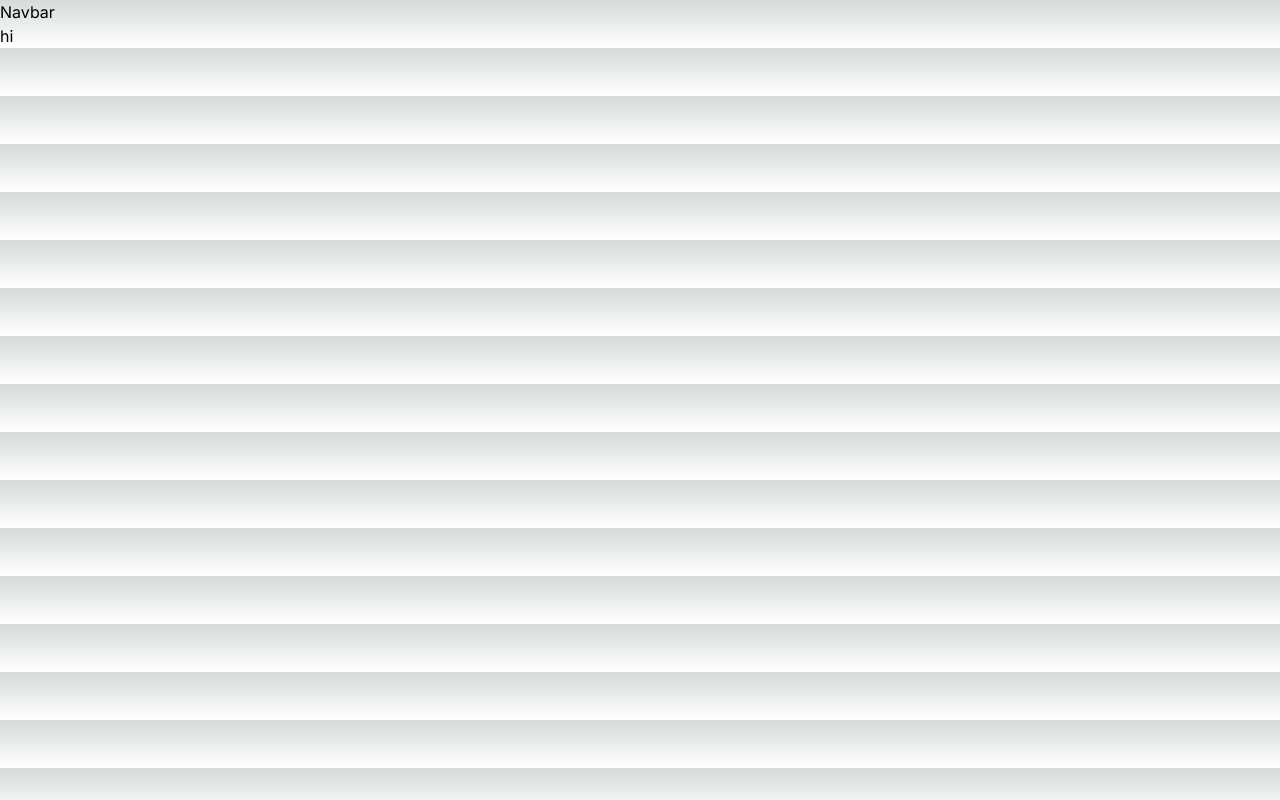
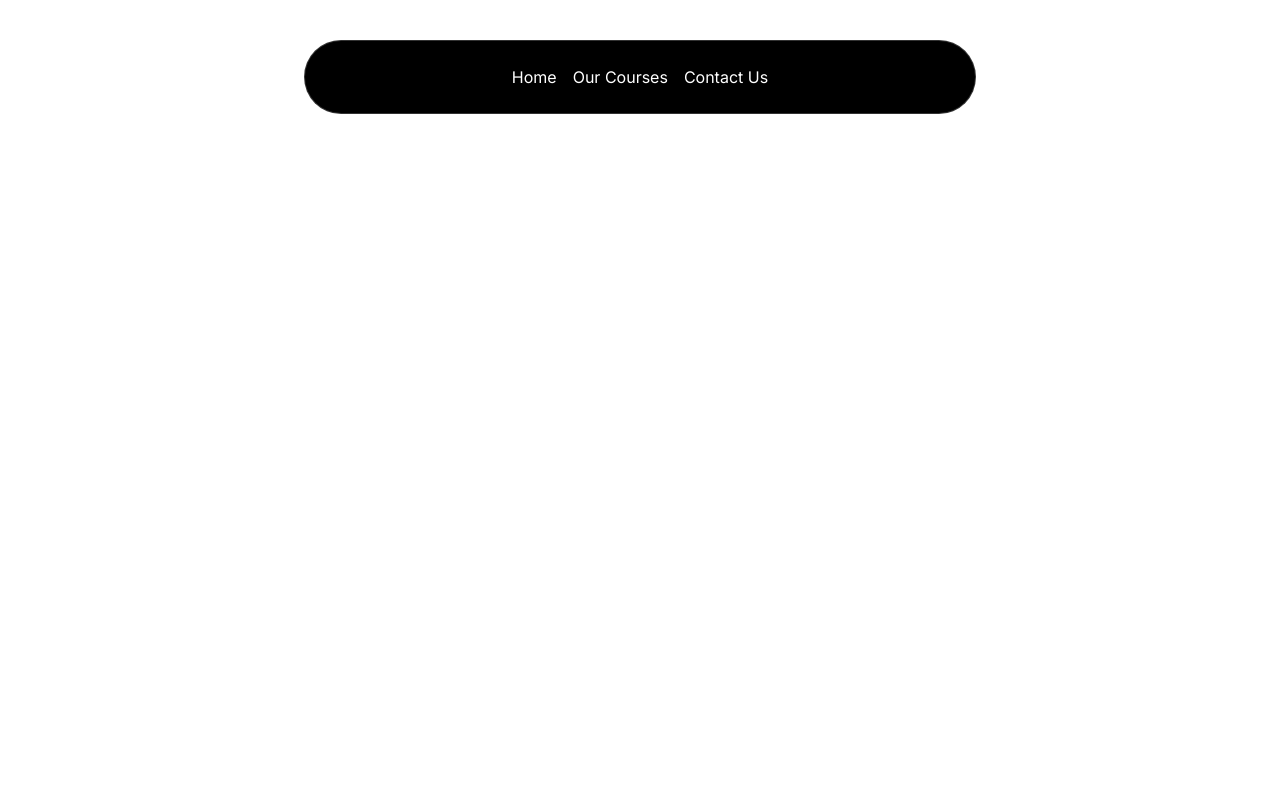
Before and after one commit to sachingahlot21/musicproject, a Next.js app: page / in a window 1280 px wide. Built offline with nearby package versions, Linux system fonts and the light colour scheme.

Commit message:
music_academy

```diff
--- a/src/app/globals.css
+++ b/src/app/globals.css
@@ -16,7 +16,7 @@
   }
 }
 
-body {
+/* body {
   color: rgb(var(--foreground-rgb));
   background: linear-gradient(
       to bottom,
@@ -24,7 +24,7 @@
       rgb(var(--background-end-rgb))
     )
     rgb(var(--background-start-rgb));
-}
+} */
 
 @layer utilities {
   .text-balance {
--- a/src/app/layout.tsx
+++ b/src/app/layout.tsx
@@ -16,9 +16,12 @@
   children: React.ReactNode;
 }>) {
   return (
-    <html lang="en">
+    <html lang="en" className="dark">
       <body className={inter.className}>
+        <div className="relative w-full flex items-center justify-center">
         <Navbar />
+        </div>
+
         {children}
         </body>
     </html>
--- a/src/app/page.tsx
+++ b/src/app/page.tsx
@@ -3,7 +3,7 @@
 export default function Home() {
   return (
    <>
-   hi
+
    </>
   );
 }
--- a/src/components/Navbar.tsx
+++ b/src/components/Navbar.tsx
@@ -2,11 +2,36 @@
 import React, { useState } from "react";
 import { HoveredLink, Menu, MenuItem, ProductItem } from "./ui/navbar-menu";
 import { cn } from "@/utils/cn";
+import Link from "next/link";
 
-function Navbar() {
-  return (
-    <div>Navbar</div>
-  )
+function Navbar({ className }: { className?: string }) {
+
+    const [active, setActive] = useState<string | null>(null);
+    return (
+        <div
+            className={cn("fixed top-10 inset-x-0 max-w-2xl mx-auto z-50", className)}
+        >
+            <Menu setActive={setActive}>
+                <Link href={'/'}>
+                    <MenuItem setActive={setActive} active={active} item="Home">
+                    </MenuItem>
+                </Link>
+                <MenuItem setActive={setActive} active={active} item="Our Courses">
+                    <div className="flex flex-col space-y-4 text-sm">
+                        <HoveredLink href="/courses">All Courses</HoveredLink>
+                        <HoveredLink href="/courses">Basic Music Theory</HoveredLink>
+                        <HoveredLink href="/courses">Advanced Composition</HoveredLink>
+                        <HoveredLink href="/courses">Songwriting</HoveredLink>
+                        <HoveredLink href="/courses">Music Production</HoveredLink>
+                    </div>
+                </MenuItem>
+                <Link href={'/contact'}>
+                    <MenuItem setActive={setActive} active={active} item="Contact Us">
+                    </MenuItem>
+                </Link>
+            </Menu>
+        </div>
+    )
 }
 
 export default Navbar
--- a/src/components/ui/navbar-menu.tsx
+++ b/src/components/ui/navbar-menu.tsx
@@ -38,7 +38,7 @@
           animate={{ opacity: 1, scale: 1, y: 0 }}
           transition={transition}
         >
-          {active === item && (
+          {active === item && children && (
             <div className="absolute top-[calc(100%_+_1.2rem)] left-1/2 transform -translate-x-1/2 pt-4">
               <motion.div
                 transition={transition}
--- a/tailwind.config.ts
+++ b/tailwind.config.ts
@@ -6,6 +6,7 @@
     "./src/components/**/*.{js,ts,jsx,tsx,mdx}",
     "./src/app/**/*.{js,ts,jsx,tsx,mdx}",
   ],
+  darkMode: 'class',
   theme: {
     extend: {
       backgroundImage: {
```
